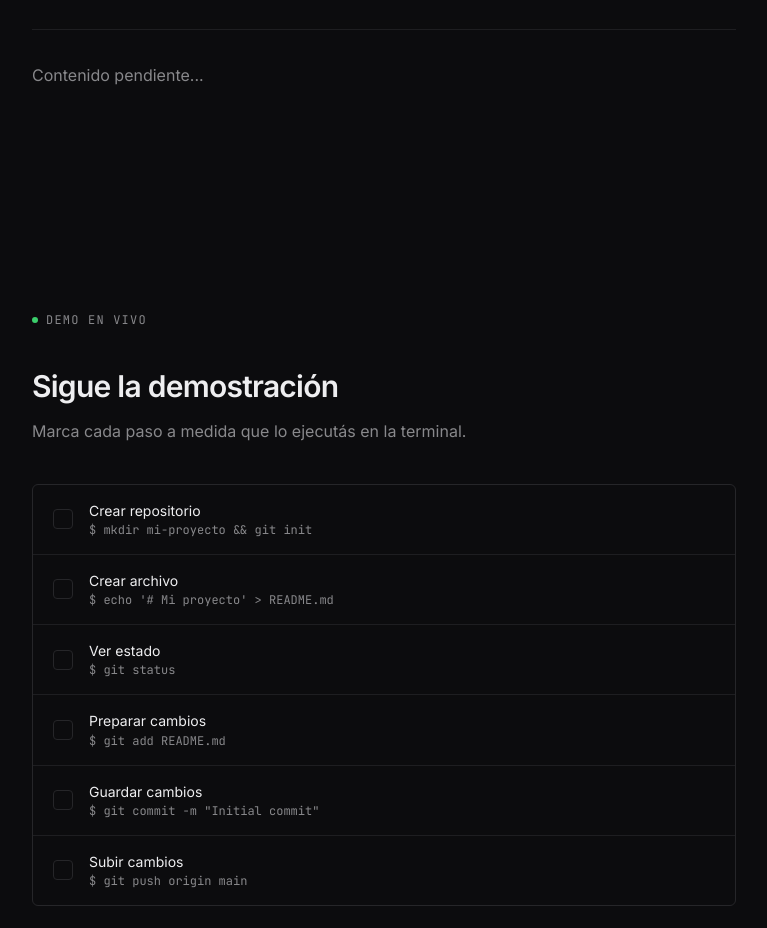
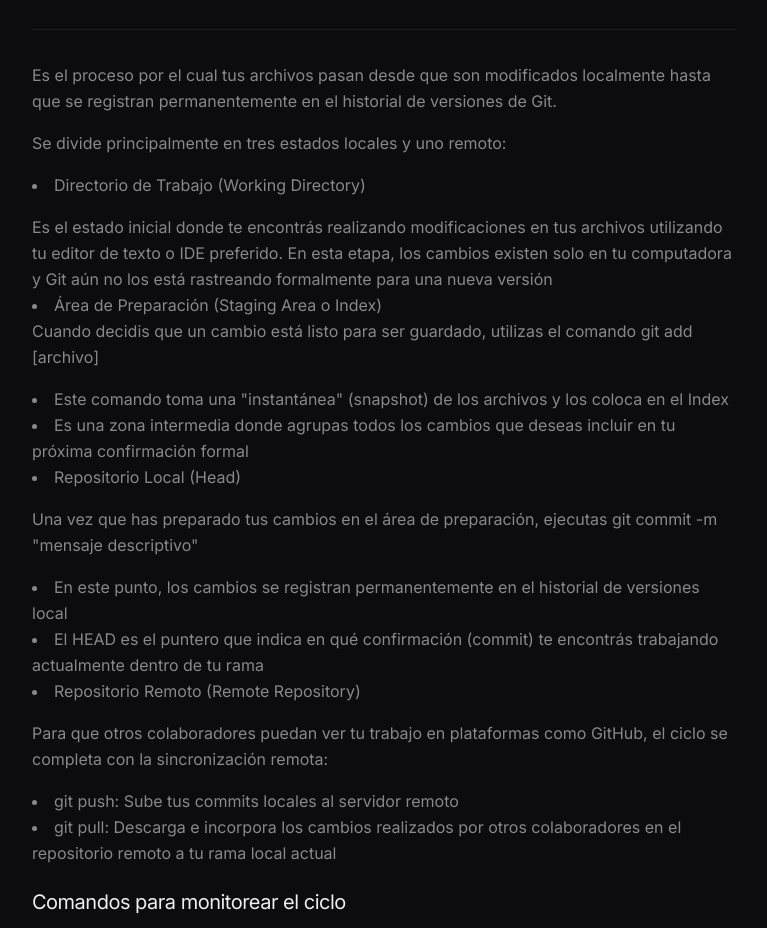
Before and after one commit to victorsnz/git-journey, a React (Vite) app: page / in a window 1280 px wide. Shown: the part 4187-5115 px from the top of the page, without its empty margins (384-1151 px from the left). Built offline with nearby package versions, Linux system fonts and the light colour scheme.

Commit message:
feat: added content to Workflow

```diff
--- a/src/pages/Workflow.tsx
+++ b/src/pages/Workflow.tsx
@@ -15,8 +15,48 @@ export function Workflow() {
       <div className="h-px bg-border-soft mb-8" />
 
       <p className="text-muted leading-relaxed">
-        Contenido pendiente...
+      Es el proceso por el cual tus archivos pasan desde que son modificados localmente hasta que se registran permanentemente en el historial de versiones de Git.
       </p>
+      <p className="text-muted leading-relaxed mt-4">
+      Se divide principalmente en tres estados locales y uno remoto:
+      </p>
+      <ul className="list-disc list-inside text-muted leading-relaxed mt-4">
+        <li>Directorio de Trabajo (Working Directory)</li>
+        <ul className="list-disc list-inside text-muted leading-relaxed mt-4">
+        Es el estado inicial donde te encontrás realizando modificaciones en tus archivos utilizando tu editor de texto o IDE preferido. En esta etapa, los cambios existen solo en tu computadora y Git aún no los está rastreando formalmente para una nueva versión
+        </ul>
+        <li>Área de Preparación (Staging Area o Index)</li>
+        Cuando decidis que un cambio está listo para ser guardado, utilizas el comando git add [archivo]
+        <ul className="list-disc list-inside text-muted leading-relaxed mt-4">
+          <li>Este comando toma una "instantánea" (snapshot) de los archivos y los coloca en el Index</li>
+          <li>Es una zona intermedia donde agrupas todos los cambios que deseas incluir en tu próxima confirmación formal</li>
+        </ul>
+        <li> Repositorio Local (Head)</li>
+        <ul className="list-disc list-inside text-muted leading-relaxed mt-4">
+        Una vez que has preparado tus cambios en el área de preparación, ejecutas git commit -m "mensaje descriptivo"
+        <ul className="list-disc list-inside text-muted leading-relaxed mt-4">
+          <li>En este punto, los cambios se registran permanentemente en el historial de versiones local</li>
+          <li>El HEAD es el puntero que indica en qué confirmación (commit) te encontrás trabajando actualmente dentro de tu rama</li>
+        </ul>
+        </ul>
+        <li>Repositorio Remoto (Remote Repository)</li>
+        <ul className="list-disc list-inside text-muted leading-relaxed mt-4">
+        Para que otros colaboradores puedan ver tu trabajo en plataformas como GitHub, el ciclo se completa con la sincronización remota:
+        <ul className="list-disc list-inside text-muted leading-relaxed mt-4">
+          <li>git push: Sube tus commits locales al servidor remoto</li>
+          <li>git pull: Descarga e incorpora los cambios realizados por otros colaboradores en el repositorio remoto a tu rama local actual</li>
+        </ul>
+        </ul>
+      </ul>
+
+      <h3 className="text-xl font-normal tracking-tight text-foreground leading-tight my-6">
+      Comandos para monitorear el ciclo
+      </h3>
+      <ul className="list-disc list-inside text-muted leading-relaxed mt-4">
+        <li>git status: Es fundamental en cualquier etapa, ya que te muestra en qué parte del ciclo se encuentran tus archivos: si están modificados (Working Directory), preparados (Staging) o si no hay cambios pendientes</li>
+        <li>git diff: Permite ver las diferencias exactas de los archivos que aún no han sido enviados al área de preparación</li>
+        <li>git log: Te permite inspeccionar la evolución de los commits ya realizados en el historial</li>
+        </ul>
     </Section>
   );
 }
```
